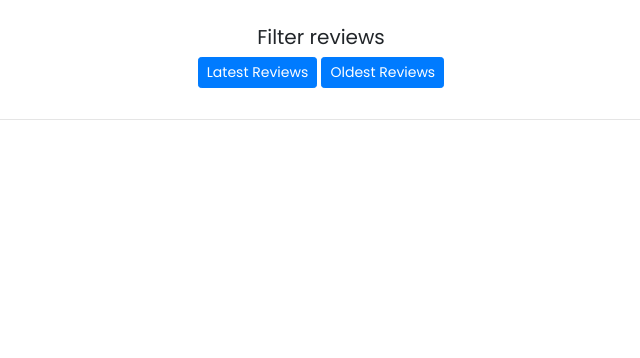
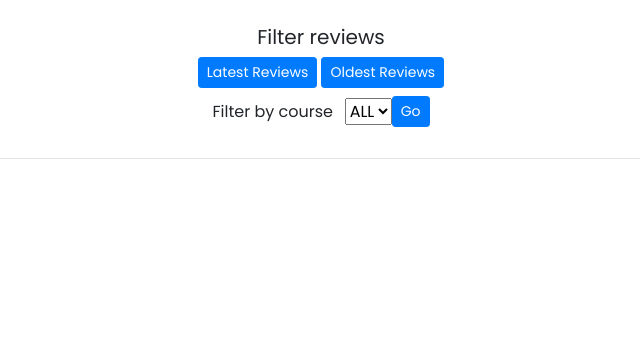
Before and after one commit to mathewsjoyy/CMP2804M-TSE-Project, a Flask app: page /reviews in a window 1280 px wide. Shown: the part 125-483 px from the top of the page, without its empty margins (319-959 px from the left). Run offline with Flask 2, Linux system fonts and the light colour scheme; data that the repository does not hold is empty; some libraries are stand-ins or nearby versions.

Commit message:
added option to filter by course in reviews page

```diff
--- a/app/main/routes.py
+++ b/app/main/routes.py
@@ -15,10 +15,14 @@ def index():
 
 # Reviews page
 latest_posts = True    # Flag to check if we need to grab the latest posts
+setup = True    # Flag to check if we need to setup the filter course dropdown
+courses = ['ALL']    # List of all courses to allow user to filter by course
+current_course_filter = 'ALL'    # Current course filter
 
 @main.route("/reviews", methods=['GET', 'POST'])
 def reviews():
-    global latest_posts    # Need to make this global so we can change it in the function
+    # Need to make this global so we can change it in the function
+    global latest_posts, setup, current_course_filter
 
     # Paginate / Pagination is where we split items (posts/reviews) into separate pages for readability
     # and also to prevent longer loading times for each page
@@ -33,13 +37,32 @@ def reviews():
     # Check if we receive a POST request
     if request.method == "POST":
         if request.form.get("latest"):
-            posts = Reviews.query.order_by(Reviews.date.desc()).paginate(page=page, per_page=5)
+            if current_course_filter != 'ALL':    # If we have a course filter then filter by that
+                posts = Reviews.query.filter_by(course=current_course_filter).order_by(Reviews.date.desc()).paginate(page=page, per_page=5)
+            else:
+                posts = Reviews.query.order_by(Reviews.date.desc()).paginate(page=page, per_page=5)
             latest_posts = True
         elif request.form.get("oldest"):
-            posts = Reviews.query.order_by(Reviews.date.asc()).paginate(page=page, per_page=5)
+            if current_course_filter != 'ALL':
+                posts = Reviews.query.filter_by(course=current_course_filter).order_by(Reviews.date.asc()).paginate(page=page, per_page=5)
+            else:
+                posts = Reviews.query.order_by(Reviews.date.asc()).paginate(page=page, per_page=5)
             latest_posts = False
+        elif request.form.get("course_select"):
+            course_selection = request.form.get('course_select')
+            current_course_filter = course_selection
+            if course_selection == 'ALL':    # If we select 'ALL' then we want to grab all posts
+                posts = Reviews.query.order_by(Reviews.date.desc()).paginate(page=page, per_page=5)
+            else:
+                posts = Reviews.query.filter_by(course=course_selection).order_by(Reviews.date.desc()).paginate(page=page, per_page=5)
 
-    return render_template("reviews.html", reviews=posts)
+    # Check if we need to setup the filter course dropdown
+    if setup:
+        for value in Reviews.query.distinct(Reviews.course):    # Grab all unique courses
+            courses.append(value.course)
+        setup = False
+
+    return render_template("reviews.html", reviews=posts, courses=courses)
 
 # Data insights page
 @main.route("/insights")
--- a/app/static/styles.css
+++ b/app/static/styles.css
@@ -285,3 +285,17 @@ max-width: 700px
     justify-content: center;
     text-align: center;
 }
+
+.course-filter {
+    display: flex;
+    justify-content: center;
+    align-items: center;
+    flex-wrap: wrap;
+}
+
+.course-filter select {
+    max-width: 100%;
+    text-overflow: ellipsis;
+    align-items: center;
+    flex-wrap: wrap;
+}
--- a/app/templates/reviews.html
+++ b/app/templates/reviews.html
@@ -9,6 +9,17 @@
         <form action="{{ url_for('main.reviews') }}" method="POST">
             <button type="submit" name="latest" value="latest" class="btn btn-primary btn-sm">Latest Reviews</button>
             <button type="submit" name="oldest" value="oldest" class="btn btn-primary btn-sm">Oldest Reviews</button>
+            <br>
+            <div class="course-filter pt-2">
+                <span>Filter by course⠀</span>
+                    <select name="course_select">
+                        <option value="{{courses[0]}}" selected>{{courses[0]}}</option>
+                        {% for c in courses[1:] %}
+                        <option value="{{ c }}">{{ c }}</option>
+                        {% endfor %}
+                    </select>
+                <button type="submit" class="btn btn-primary btn-sm">Go</button>
+            </div>
         </form>
     </div>
     <hr>
```
